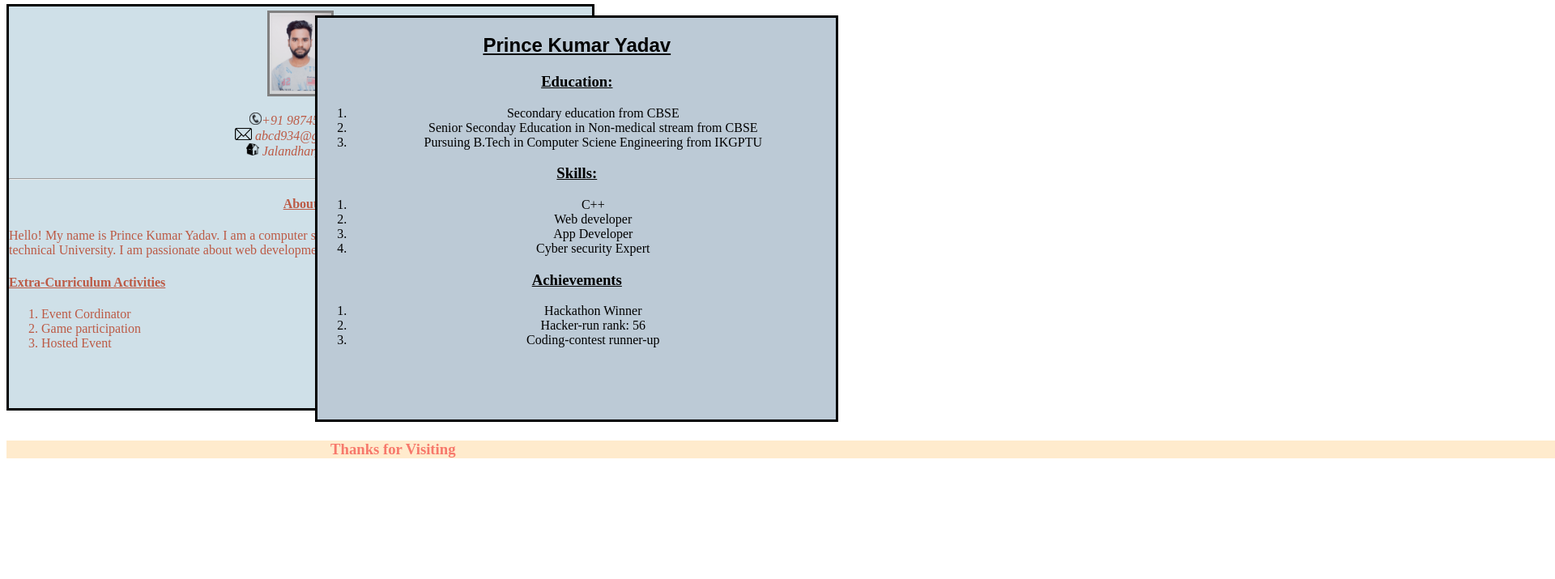
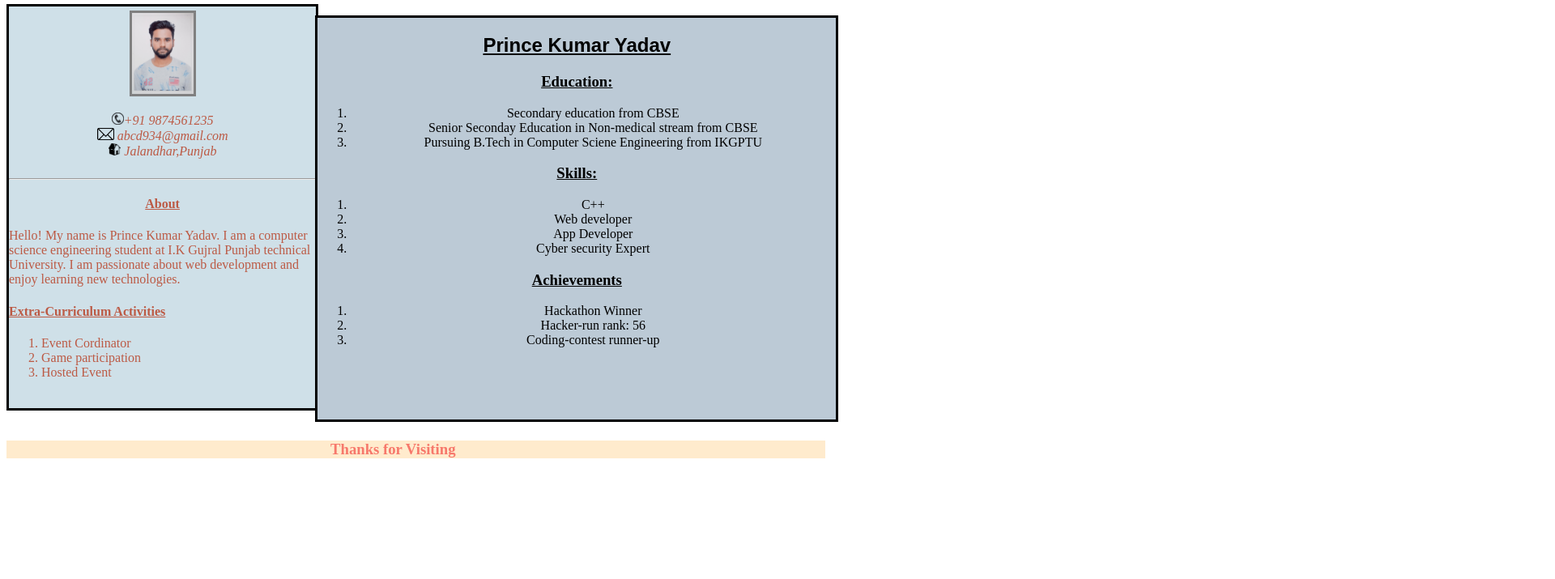
Before and after one commit to YadavPrince28/1stYear-Profile, a plain HTML site: page index.html in a window 1280 px wide. Shown: the part 85-800 px from the top of the page at 81% size, 1920 px wide, since content can reach past the window. Drawn offline with Linux system fonts and the light colour scheme; a web font is replaced by a local one.

Commit message:
Update index.html

```diff
--- a/index.html
+++ b/index.html
@@ -7,7 +7,7 @@
     <link rel="stylesheet" href="https://fonts.googleapis.com/css?family=Audiowide|Sofia|Trirong">
     <style>
         body{
-                min-width: 2400px;
+                min-width: 700px;
         }
 
         .head-adjust{
```
